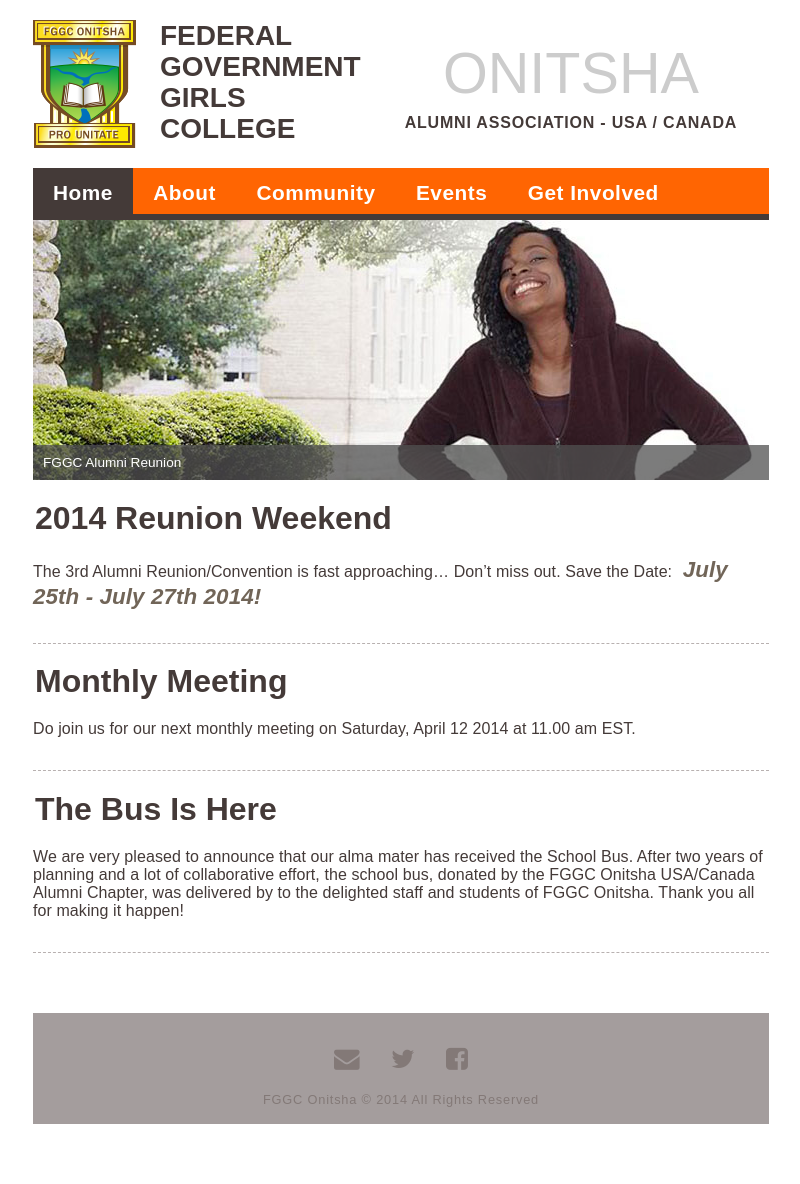
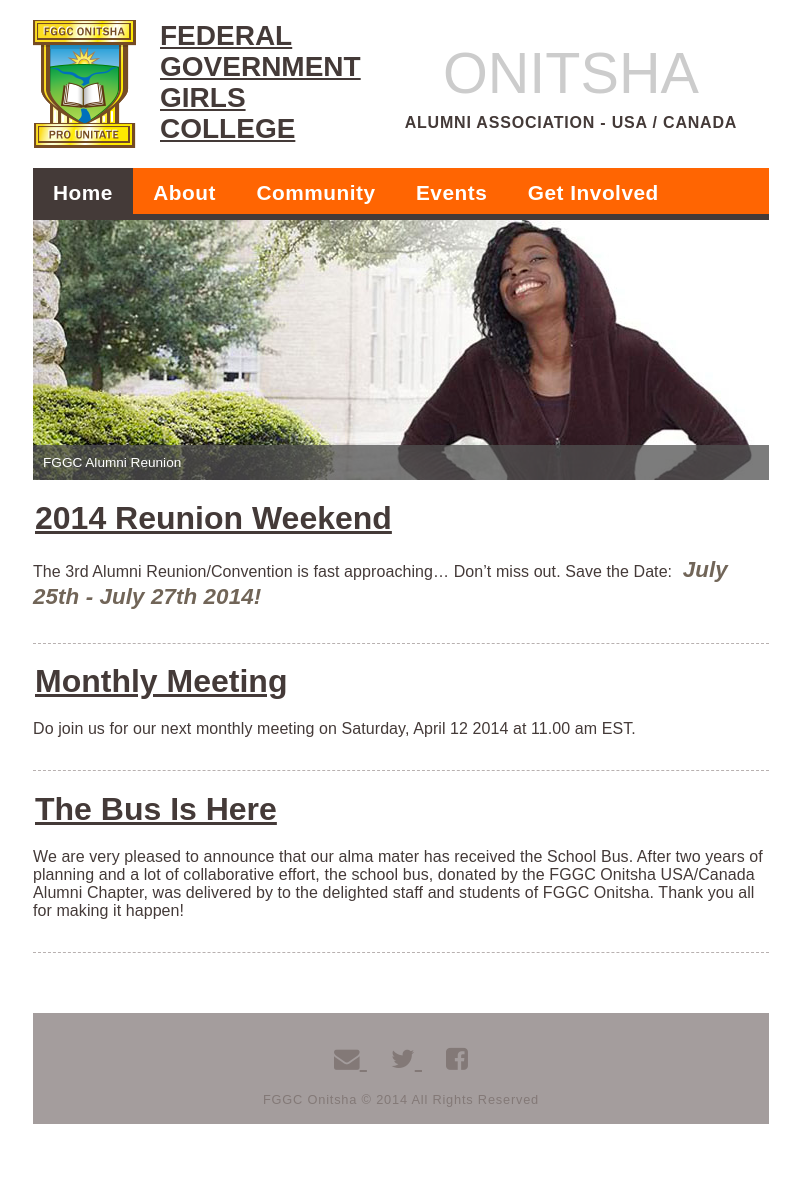
Before and after one commit to fggconitsha/fggconitsha, a Jekyll site: the page built from index.html, in a window 1280 px wide. Shown: the whole page, without its empty margins (207-1007 px from the left). Built offline with Jekyll 4.4.1, drawn with Linux system fonts in a browser that asks for light colours; nearby versions of some CDN libraries; Markdown is read by kramdown in place of the engine named in the settings; the list of posts is cut into pages by our own code.

Commit message:
cleaned up get involved page

```diff
--- a/css/main.css
+++ b/css/main.css
@@ -17,14 +17,7 @@
   font-style: italic;
   font-weight: 800;
 }*/
-a {
-  text-decoration: none;
-  color: #fff;
-}
-a:hover,
-a:focus {
-  background-color: #443a38;
-}
+
 table {
   margin-bottom: 20px;
   width: 100%;
@@ -42,7 +35,7 @@
 table th:first-child {
   text-align: right;
 }
-table a {
+a {
   color: #998811;
 }
 table tr:first-child {
@@ -194,6 +187,10 @@
   background-color: blue;
 }*/
 
+a:hover, a:focus {
+  background-color: #443a38;
+}
+
 #page-wrap {
   width: 800px;
   margin: 0px auto 60px;
@@ -244,21 +241,23 @@
   font-weight: 900;
   font-size: 2em;
 }*/
-
+ol {
+  margin-bottom: 20px;
+}
 blockquote {
   color: #716558;
   font-size: 1.2em;
   line-height: 1.2em;
   text-align: center;
   background-color: #e4ded7;
-	padding: 20px;
+  padding: 20px;
   text-shadow: 1px 1px 1px rgba(255,255,255,1.0);
-	-moz-border-radius: 5px;
-	-webkit-border-radius: 5px;
+  -moz-border-radius: 5px;
+  -webkit-border-radius: 5px;
 }
 blockquote p:first-child:first-letter {
-	font-weight: 900;
-	font-size: 2.4em;
+  font-weight: 900;
+  font-size: 2.4em;
 }
 
 footer {
@@ -275,6 +274,7 @@
   color: #837977;
   font-size: 160%;
   padding: 12px;
+  text-decoration:;
 }
 footer .pure-menu a:hover,
 footer .pure-menu a:focus {
```
Also changed, not shown: getinvolved.md (+4 -4 lines).
